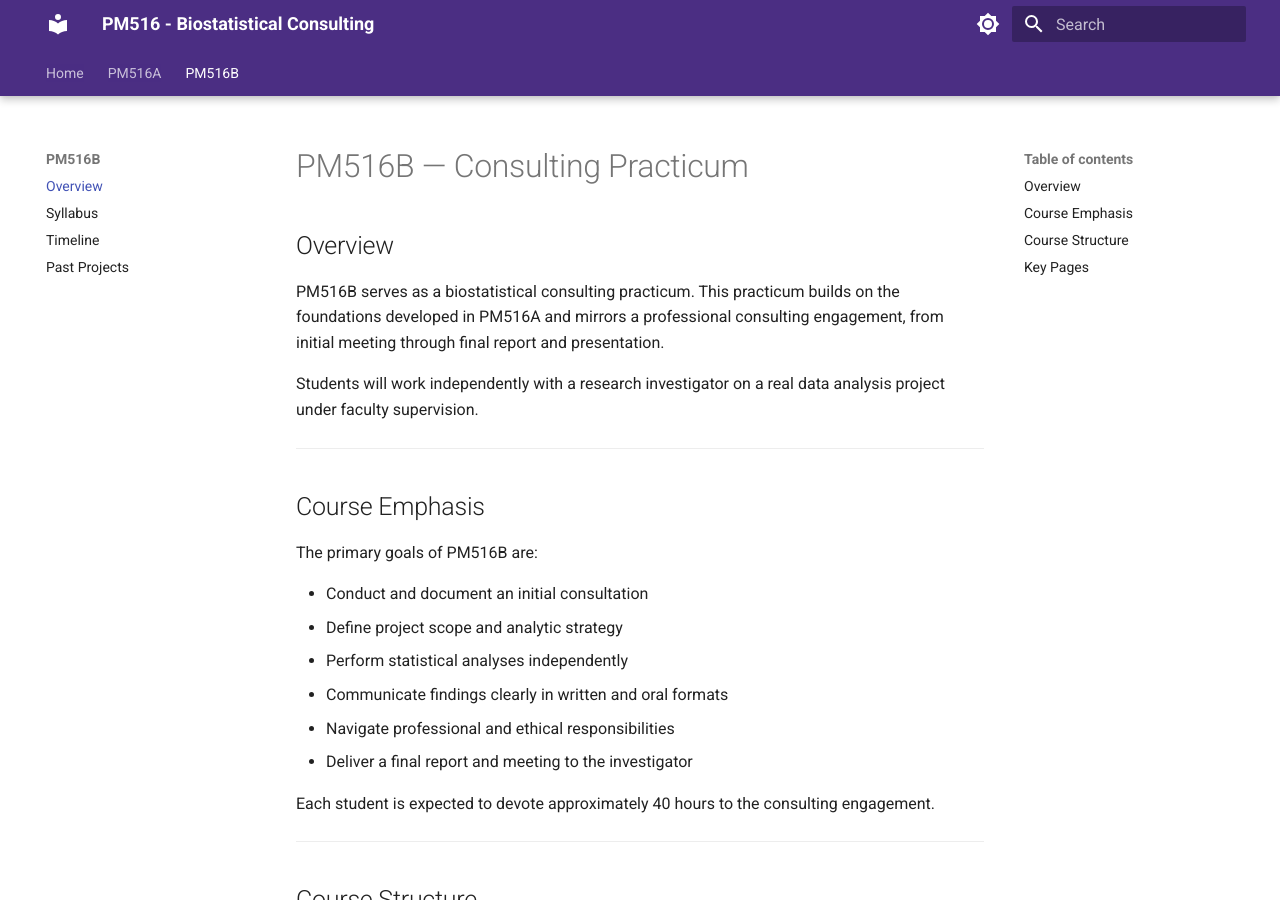
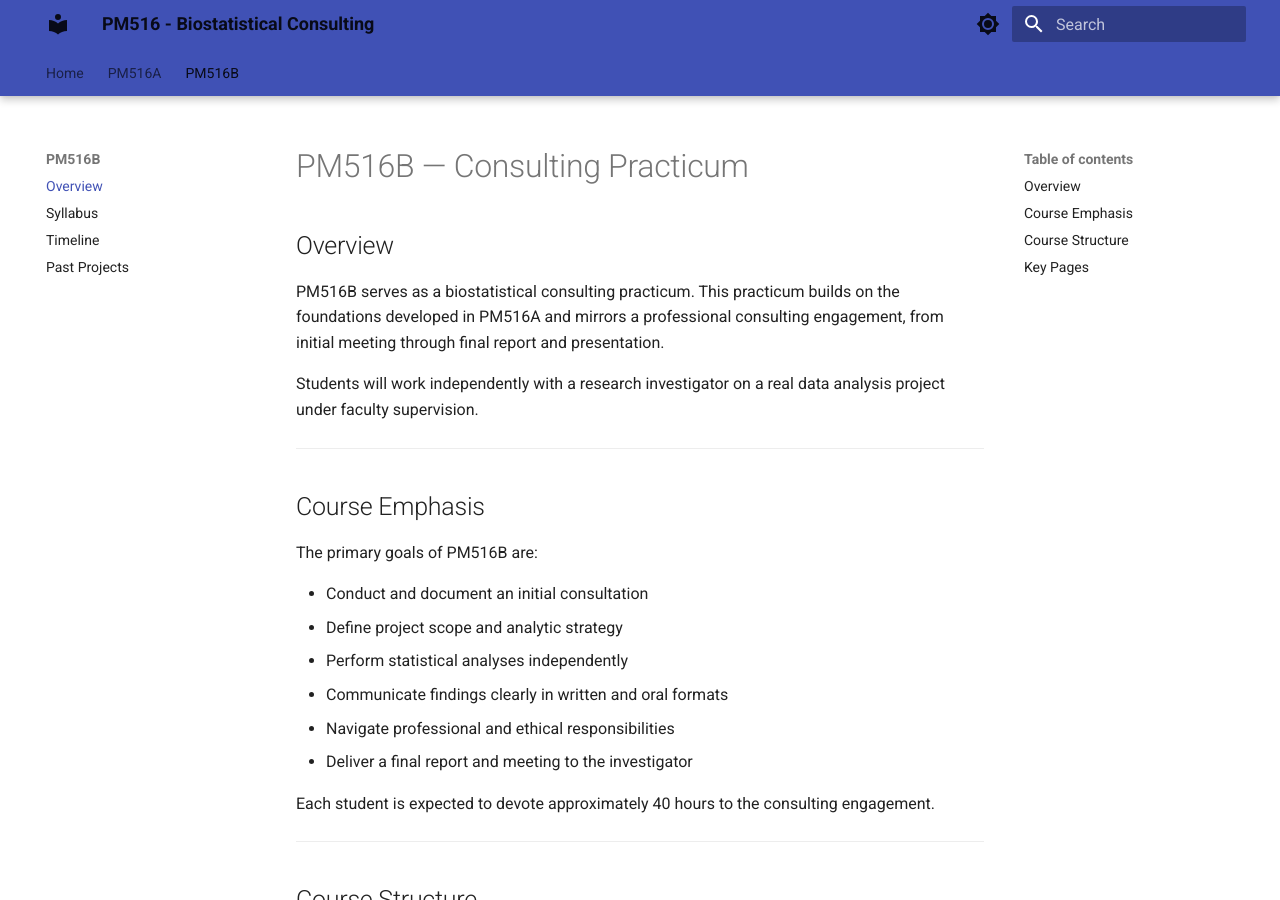
Before and after one commit to USCbiostats/PM516, an MkDocs documentation site: the page built from docs/PM516B/index.md, in a window 1280 px wide and 900 px high. Built offline with MkDocs 1.6.1 and Material for MkDocs 9.7.7, drawn with Linux system fonts in a browser that asks for light colours; comment, search, counter and statistics services are not loaded.

Commit message:
Update mkdocs.yml

```diff
--- a/mkdocs.yml
+++ b/mkdocs.yml
@@ -69,7 +69,6 @@ extra_javascript:
   # for tablesort
   - https://unpkg.com/tablesort@5.3.0/dist/tablesort.min.js
   - javascripts/tablesort.js
-  - javascripts/section-color.js
 
 extra_css:
   - css/section-colors.css
```
